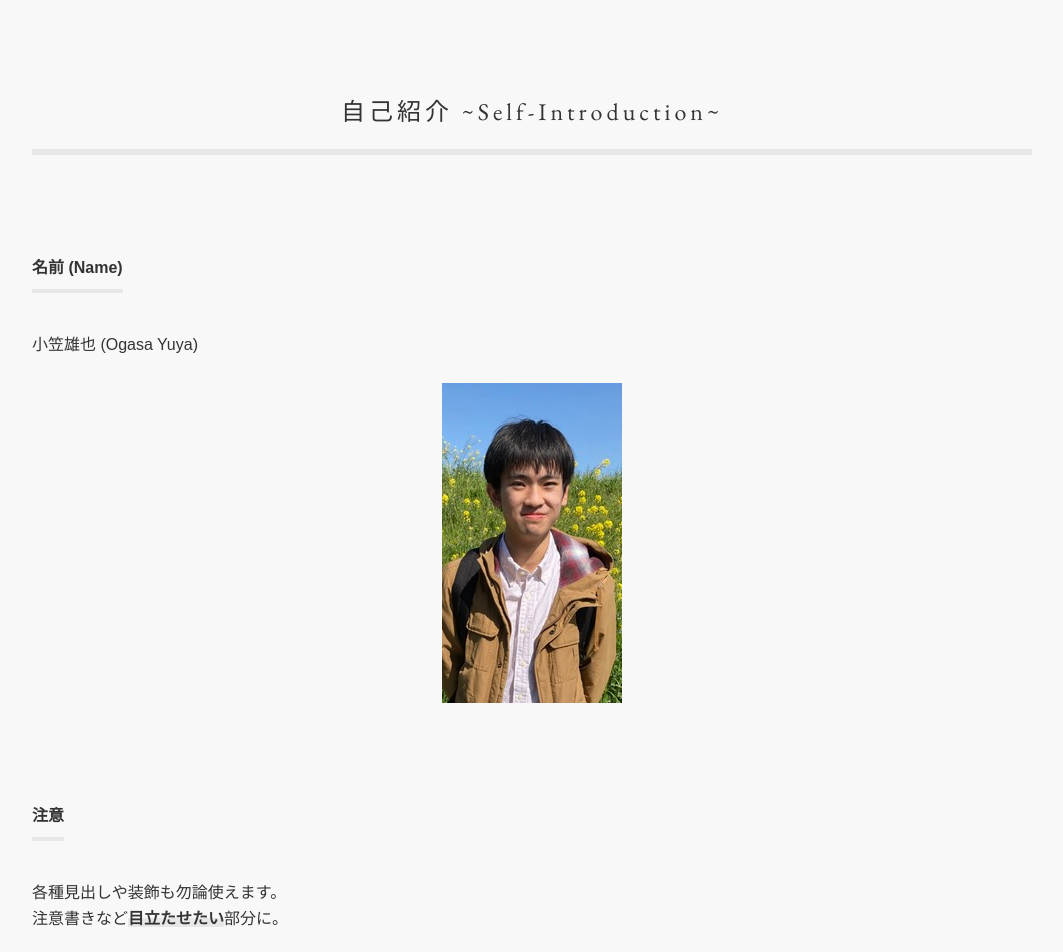
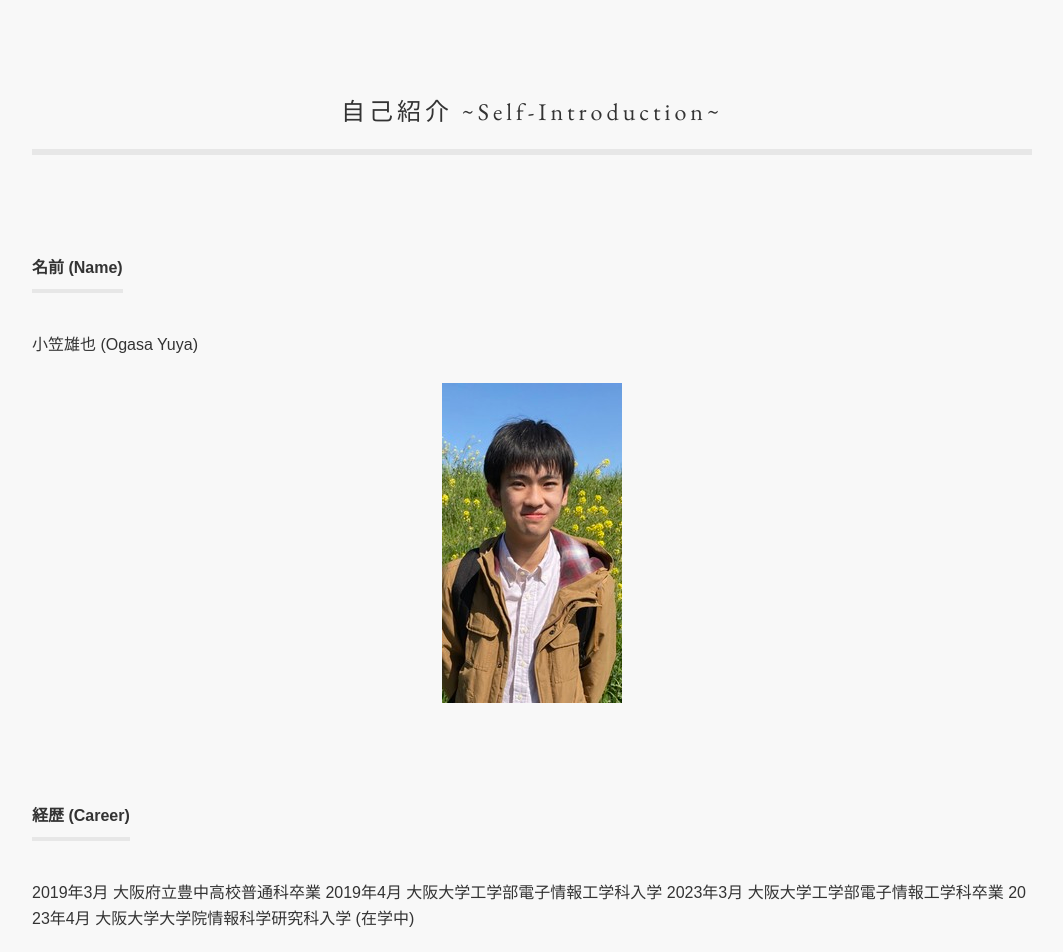
Before and after one commit to Ogamon958/Ogamon958.github.io, a plain HTML site: page index.html in a window 1280 px wide. Shown: the top 952 px of the page, without its empty margins (108-1171 px from the left). Drawn offline with nearby package versions, Linux system fonts and the light colour scheme; a web font is replaced by a local one.

Commit message:
Update index.html

```diff
--- a/index.html
+++ b/index.html
@@ -18,9 +18,22 @@
                     小笠雄也 (Ogasa Yuya)
                 </p>
                 <p class="text-center">
-                    <a href="top.html" class="image"><img src="my_face_small.jpg"></a>
+                    <class="image"><img src="my_face_small.jpg"></a>
                 </p>
             </div>
+
+
+            <div>
+            <h4><span>経歴 (Career) </span></h4>
+                <p>
+                    2019年3月 大阪府立豊中高校普通科卒業
+                    2019年4月 大阪大学工学部電子情報工学科入学
+                    2023年3月 大阪大学工学部電子情報工学科卒業
+                    2023年4月 大阪大学大学院情報科学研究科入学 (在学中)
+                </p>
+            </div>
+
+
             <h4><span>注意</span></h4>
             <div>
                 <p>
```
